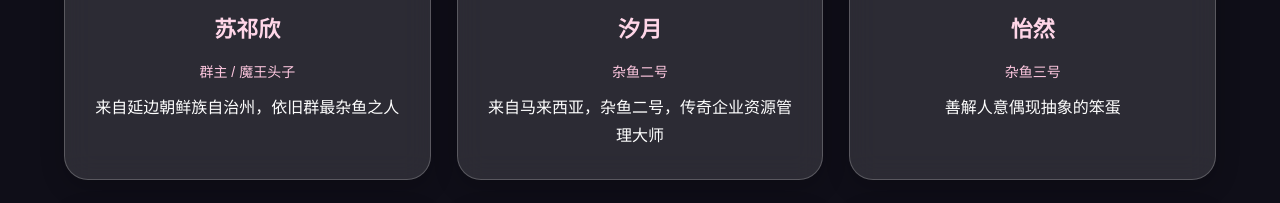
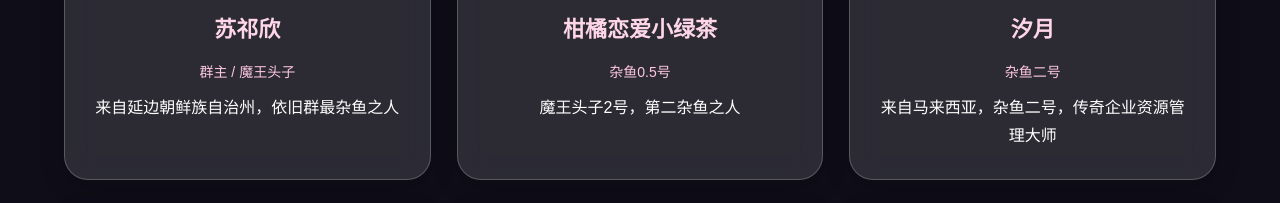
Before and after one commit to qirvmo/abc, a plain HTML site: page index.html in a window 1280 px wide. Shown: the part 1518-1721 px from the top of the page. Drawn offline with Linux system fonts and the light colour scheme; a script that the page names is missing.

Commit message:
Update index.html

```diff
--- a/index.html
+++ b/index.html
@@ -370,6 +370,12 @@ footer a{
       <p style="text-align:center">来自延边朝鲜族自治州，依旧群最杂鱼之人</p>
     </div>
     <div class="card">
+      <img class="member-avatar" src="https://q.qlogo.cn/g?b=qq&nk=2356129905&s=640">
+      <h3 style="text-align:center">柑橘恋爱小绿茶</h3>
+      <div class="member-tag">杂鱼0.5号</div>
+      <p style="text-align:center">魔王头子2号，第二杂鱼之人</p>
+    </div>
+    <div class="card">
       <img class="member-avatar" src="https://q.qlogo.cn/g?b=qq&nk=3650257311&s=640">
       <h3 style="text-align:center">汐月</h3>
       <div class="member-tag">杂鱼二号</div>
```
